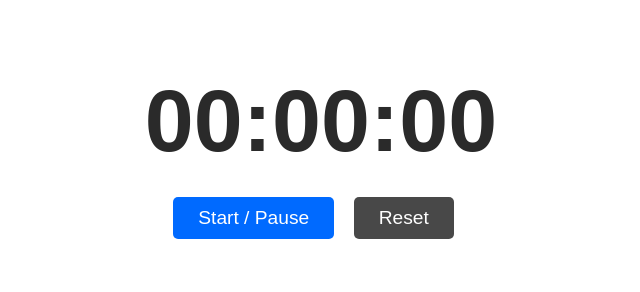
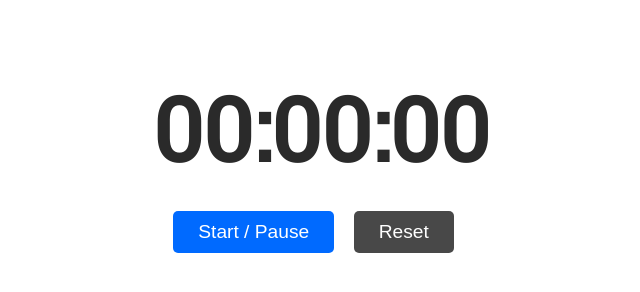
Before and after one commit to Abheekrishna/timer, a plain HTML site: page index.html in a window 1280 px wide. Shown: the whole page, without its empty margins (319-959 px from the left). Drawn offline with Linux system fonts and the light colour scheme.

Commit message:
Changed font of timer

```diff
--- a/style.css
+++ b/style.css
@@ -1,3 +1,5 @@
+@import url('https://fonts.googleapis.com/css2?family=Roboto+Slab&display=swap');
+
 *,*::after,*::before {
     box-sizing: border-box;
     padding: 0;
@@ -19,6 +21,7 @@ body {
 .time {
     font-size: 5.5rem;
     color: rgb(42, 42, 42);
+    font-family: 'Roboto slab';
 }
 
 .btns {
```
